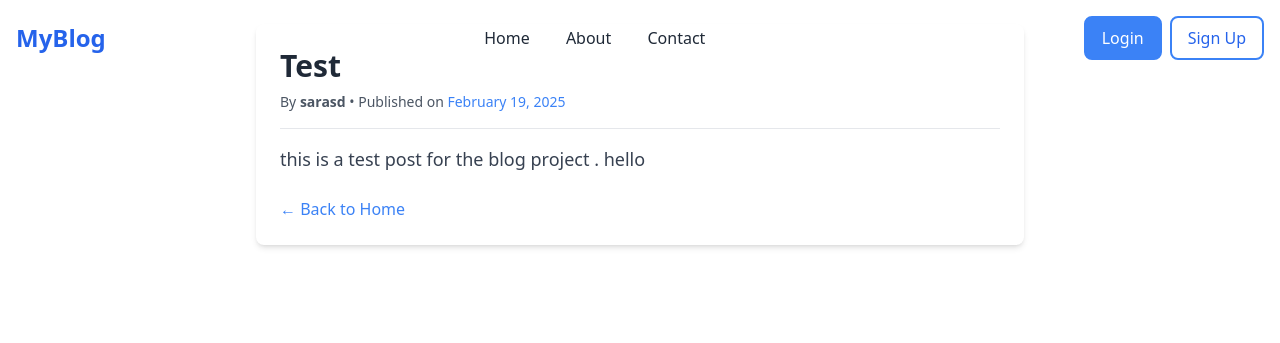
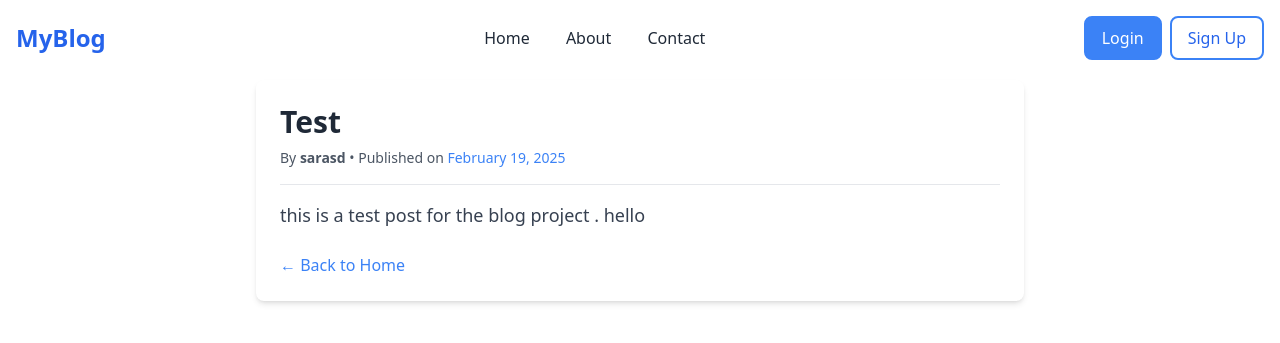
Before and after one commit to saradjung/BlogSite, a Django app: page /blog/1 in a window 1280 px wide. Shown: the top 343 px of the page. Run offline with Django 5.2, Linux system fonts and the light colour scheme; data comes from the database, SQL or seed files in the repository; both versions use the stored data as it was after the commit; some libraries are stand-ins or nearby versions.

Commit message:
fixed the singleblog template overlapping with navbar

```diff
--- a/blog_project/blog/templates/singleblog.html
+++ b/blog_project/blog/templates/singleblog.html
@@ -3,7 +3,7 @@
 {% block title %}{{ post.title }}{% endblock %}
 
 {% block content %}
-<div class="max-w-3xl mx-auto bg-white p-6 rounded-lg shadow-md mt-6">
+<div class="max-w-3xl mx-auto bg-white p-6 rounded-lg shadow-md mt-20 ">
     <h1 class="text-3xl font-bold text-gray-800">{{ post.title }}</h1>
 
     <p class="text-gray-600 text-sm mt-2">
```
Also changed, not shown: blog_project/db.sqlite3.
